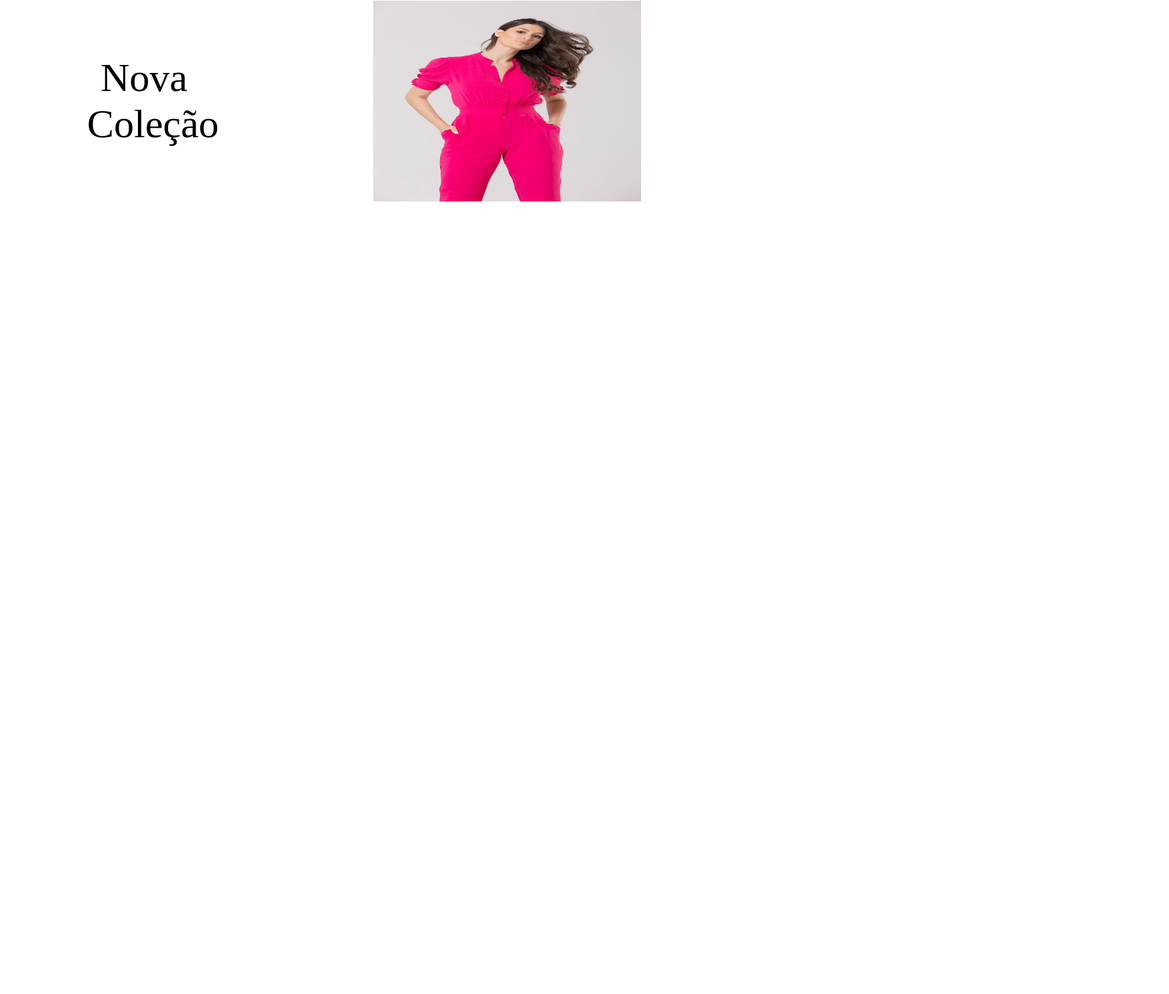
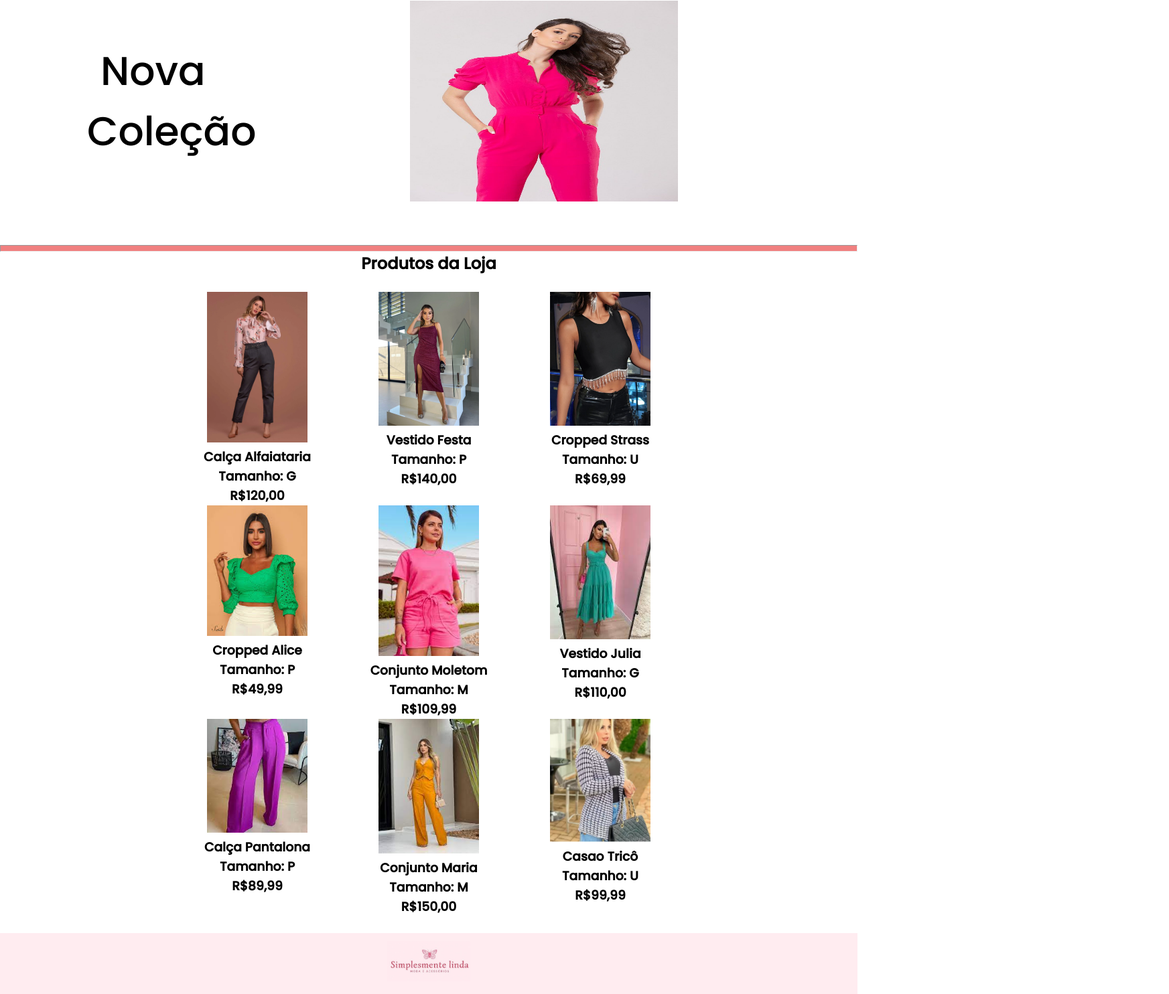
Before and after one commit to Emycolombes/cabecalho, a plain HTML site: page index.html in a window 1280 px wide. Shown: the part 227-1712 px from the top of the page at 67% size, 1745 px wide, since content can reach past the window. Before the commit the page ends 800 px from the top, so only its background shows below. Drawn offline with Linux system fonts and the light colour scheme.

Commit message:
Finalização do Site

```diff
--- a/index.html
+++ b/index.html
@@ -6,6 +6,9 @@
     <meta name="viewport" content="width=devide-width, initial-scale=1.0">
     <title>Document</title>
     <link rel="stylesheet" href="style.css">
+    <link rel="preconnect" href="https://fonts.googleapis.com">
+<link rel="preconnect" href="https://fonts.gstatic.com" crossorigin>
+<link href="https://fonts.googleapis.com/css2?family=Poppins:wght@500&display=swap" rel="stylesheet">
 </head>
 <body>
     <header class="cabecalho">
@@ -21,7 +24,79 @@
         </div>
         <img class="imagem-roupa" src="macacao-rosa.jpg" alt="fotoroupa" height="300" width="400">
 
+
     </section>
+    <hr class="linha" size="10">
+
+    <section class="produtos-loja">
+<h2 class="produtos-titulo">Produtos da Loja</h2>
+<br>
+<div class="produtos-todos">
+<span></span>
+<DIV class="produtosloja-div">
+<img class="calca-loja" src="calça loja site.webp" alt="calca-loja">
+<h3>Calça Alfaiataria</h3>
+<h3>Tamanho: G</h3>
+<h3>R$120,00</h3>
+</DIV>
+<DIV class="produtosloja-div">
+<img class="vestido-novo" src="vestido novo.webp" alt="vest-novo">
+<h3>Vestido Festa</h3>
+<h3>Tamanho: P</h3>
+<h3>R$140,00</h3>
+</DIV>
+<DIV class="produtosloja-div">
+    <img class="cropped-strass" src="cropped loja site.webp" alt="cropped-loja">
+    <h3>Cropped Strass</h3>
+    <h3>Tamanho: U</h3>
+    <h3>R$69,99</h3>
+    </DIV>
+    <span></span>
+    <span></span>
+    <DIV class="produtosloja-div">
+        <img class="cropped-verde" src="cropped verde loja.jpg" alt="cropped-verde">
+        <h3>Cropped Alice</h3>
+        <h3>Tamanho: P</h3>
+        <h3>R$49,99</h3>
+        </DIV>
+        <DIV class="produtosloja-div">
+            <img class="conjunto-rosa" src="conjunto rosa loja.jpg" alt="conj-rosa">
+            <h3>Conjunto Moletom</h3>
+            <h3>Tamanho: M</h3>
+            <h3>R$109,99</h3>
+            </DIV>
+            <DIV class="produtosloja-div">
+                <img class="vestido-verde" src="vestido verde loja.jpg" alt="vest-verde">
+                <h3>Vestido Julia</h3>
+                <h3>Tamanho: G</h3>
+                <h3>R$110,00</h3>
+                </DIV>
+                <span></span>
+                <span></span>
+                <DIV class="produtosloja-div">
+                    <img class="calca-panta" src="calça panta loja.jpg" alt="calca-panta">
+                    <h3>Calça Pantalona</h3>
+                    <h3>Tamanho: P</h3>
+                    <h3>R$89,99</h3>
+                    </DIV>
+                    <DIV class="produtosloja-div">
+                        <img class="conj-laranja" src="conjunto laranja loja.jpg" alt="conj-laranja">
+                        <h3>Conjunto Maria</h3>
+                        <h3>Tamanho: M</h3>
+                        <h3>R$150,00</h3>
+                        </DIV>
+                        <DIV class="produtosloja-div">
+                            <img class="casaco-trico" src="casaco trico loja.webp" alt="casaco-trico">
+                            <h3>Casao Tricô</h3>
+                            <h3>Tamanho: U</h3>
+                            <h3>R$99,99</h3>
+                            </DIV>
+</div>
+    </section>
+    <br>
+    <footer class="rodape">
+<img class="rodape-imagem" src="WhatsApp Image 2023-03-06 at 21.23.35.jpeg" alt="logo simplesmente linda">
+    </footer>
 
 </body>
 </html>
--- a/style.css
+++ b/style.css
@@ -1,6 +1,10 @@
 *{
     margin: 0;
     padding: 0;
+}
+
+body{
+    font-family: 'Poppins', sans-serif;
 }
 
 
@@ -40,3 +44,67 @@
     margin: 0 700px;
     color: indianred;
 }
+
+.calca-loja{
+    width: 150px;
+}
+
+.cropped-strass{
+    width: 150px;
+}
+
+.cropped-verde{
+    width: 150px;
+}
+
+.conjunto-rosa{
+    width: 150px;
+}
+
+.vestido-verde{
+    width: 150px;
+}
+
+.calca-panta{
+    width: 150px;
+}
+
+.conj-laranja{
+    width: 150px;
+}
+
+.casaco-trico{
+    width: 150px;
+}
+
+.vestido-novo{
+    width: 150px;
+}
+
+.produtosloja-div{
+    text-align: center;
+}
+
+.produtos-titulo{
+    text-align: center;
+}
+
+
+.produtos-todos{
+    display: grid;
+    grid-template-columns: 20% 20% 20% 20% 20%;
+}
+
+.rodape{
+    background-color:#FFECF0 ;
+    text-align: center;
+}
+
+.rodape-imagem{
+    height: 60px;
+    padding: 12px 0;
+}
+
+.linha{
+    background-color: lightcoral;
+}
```
Also changed, not shown: calça loja site.webp (added), calça panta loja.jpg (added), casaco trico loja.webp (added), conjunto laranja loja.jpg (added), conjunto rosa loja.jpg (added), cropped loja site.webp (added), cropped verde loja.jpg (added), vestido novo.webp (added), vestido verde loja.jpg (added).
